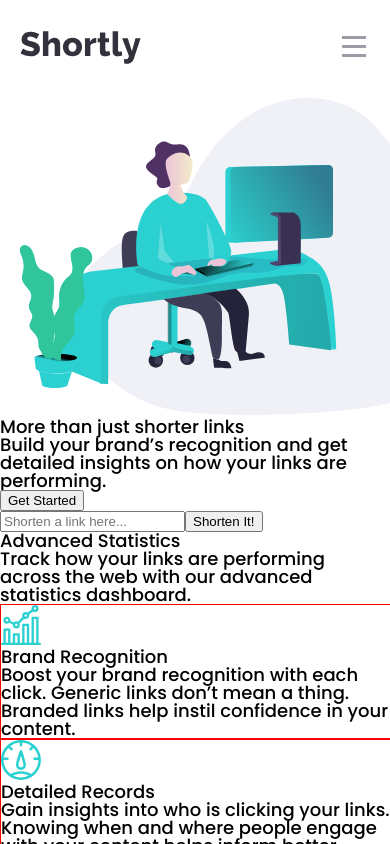
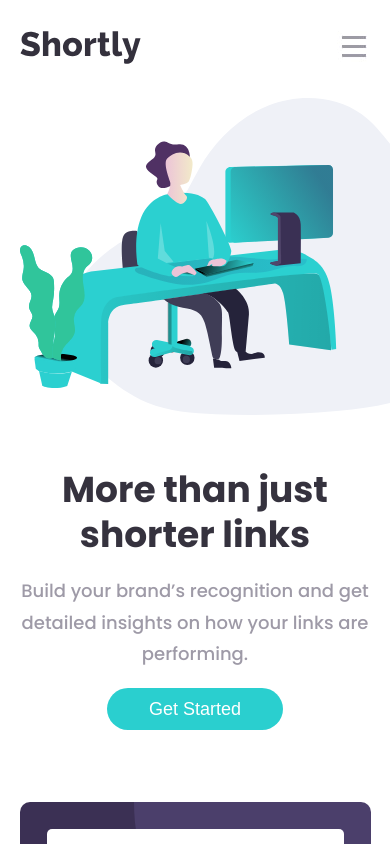
Before and after one commit to emily-v/url-shortening-landing-page, an Angular app: page / in a window 390 px wide. Shown: the top 844 px of the page. Built offline with nearby package versions, Linux system fonts and the light colour scheme.

Commit message:
mobile hero and shorten sections styling complete

```diff
--- a/src/app/app.component.html
+++ b/src/app/app.component.html
@@ -8,27 +8,27 @@
   />
 </div>
 
-<main>
+<main class="main-content">
+
   <div class="hero-description">
-
-    <h2 class="tagline">More than just shorter links</h2>
-    <p class="sub-tagline">Build your brand’s recognition and get detailed insights
+    <h2 class="title-dk">More than just shorter links</h2>
+    <p class="text-content">Build your brand’s recognition and get detailed insights
       on how your links are performing.
     </p>
     <button class="btn btn-pill">Get Started</button>
   </div>
 
   <div class="shorten-section">
-    <div class="shorten-container">
-      <input type="text" class="url" placeholder="Shorten a link here...">
+    <!-- <div class="shorten-container"> -->
+      <input type="text" class="url-input" placeholder="Shorten a link here...">
       <button type="submit" class="btn btn-square">Shorten It!</button>
-    </div>
+    <!-- </div> -->
   </div>
 
   <div class="stats">
     <div class="stats-header">
-      <h3 class="stats-title">Advanced Statistics</h3>
-      <p class="stats-title-desc">
+      <h3 class="title-dk">Advanced Statistics</h3>
+      <p class="text-content">
         Track how your links are performing across the web with our
   advanced statistics dashboard.
       </p>
@@ -40,8 +40,8 @@
           src="./assets/images/icon-brand-recognition.svg"
           alt="graph icon"
         />
-        <h4 class="stats-card-title">Brand Recognition</h4>
-        <p class="stats-card-text">
+        <h4 class="title-dk">Brand Recognition</h4>
+        <p class="text-content">
           Boost your brand recognition with each click. Generic links don’t
           mean a thing. Branded links help instil confidence in your content.
         </p>
@@ -52,8 +52,8 @@
           src="./assets/images/icon-detailed-records.svg"
           alt="records icon"
         />
-        <h4 class="stats-card-title">Detailed Records</h4>
-        <p class="stats-card-text">
+        <h4 class="title-dk">Detailed Records</h4>
+        <p class="text-content">
           Gain insights into who is clicking your links. Knowing when and where
           people engage with your content helps inform better decisions.
         </p>
@@ -64,8 +64,8 @@
           src="./assets/images/icon-fully-customizable.svg"
           alt="art icon"
         />
-        <h4 class="stats-card-title">Fully Customizable</h4>
-        <p class="stats-card-text">
+        <h4 class="title-dk">Fully Customizable</h4>
+        <p class="text-content">
           Improve brand awareness and content discoverability through customizable
           links, supercharging audience engagement.
         </p>
@@ -79,6 +79,7 @@
   </div>
 
 </main>
+
 <footer>
   <div class="col-12-sm col-4-lg">
     <img
--- a/src/app/app.component.scss
+++ b/src/app/app.component.scss
@@ -19,7 +19,83 @@
 
 .hero-img {
     width: 130%;
+}
 
+.main-content {
+    padding: $gutter-vertical $gutter-horizontal;
+    text-align: center;
+    // background: $bg-lt;
+
+    .title-dk {
+        font-weight: $heavy;
+        color: $heading-color-dk;
+        margin: $default-font-size auto;
+    }
+
+    .text-content {
+        color: $text-color-dk;
+        line-height: 1.75em;
+    }
+
+    .btn-pill {
+        @include btn(1.5em, 50%);
+    }
+
+}
+
+.hero-description {
+    margin-bottom: 4em;
+
+    .title-dk {
+        font-size: 2em;
+        line-height: 1.25em;
+    }
+
+    .text-content {
+        margin-bottom: 1em;
+    }
+}
+
+.shorten-section {
+    background-image: url("../assets/images/bg-shorten-mobile.svg");
+    background-repeat: no-repeat;
+    background-position-x: right;
+    background-position-y: top;
+    // background-size: contain;
+    background-color: $bg-dk;
+    border-radius: 10px;
+    display: flex;
+    flex-flow: column wrap;
+    padding: 1.5em;
+
+    %shorten-element {
+        width: 100%;
+        margin-left: auto;
+        margin-right: auto;
+        box-sizing: border-box;
+        border: none;
+        border-radius: 5px;
+        font-size: 1em;
+        font-family: $default-font-family;
+        padding-top: .5em;
+        padding-bottom: .5em;
+
+    }
+
+    .url-input {
+        @extend %shorten-element;
+        margin-top: 0;
+        margin-bottom: 1em;
+        padding-left: 5%;
+    }
+
+    .btn-square {
+        @extend %shorten-element;
+        margin-top: 0;
+        margin-bottom: 0;
+        color: $text-color-lt;
+        background-color: $btn-primary;
+    }
 }
 
 
--- a/src/app/nav/nav.component.scss
+++ b/src/app/nav/nav.component.scss
@@ -30,7 +30,7 @@
         margin-top: 1em;
 
         .btn-pill {
-            @include btn(20px, 90%);
+            @include btn(1.5em, 90%);
             margin-top: 1em;
         }
     }
--- a/src/stylings/_variables.scss
+++ b/src/stylings/_variables.scss
@@ -5,16 +5,18 @@
 $red: hsl(0, 87%, 67%);
 $gray: hsl(0, 0%, 75%);
 $grayish-violet: hsl(257, 7%, 63%);
+$light-violet: 	hsl(225, 33%, 95%);
 $very-dark-blue: hsl(255, 11%, 22%);
 $very-dark-violet: hsl(260, 8%, 14%);
 $white: #fff;
 
 $heading-color-dk: $very-dark-blue;
 $heading-color-lt: $white;
-$text-color-dk: $gray;
+$text-color-dk: $grayish-violet;
 $text-color-lt: $white;
 $nav-secondary: $grayish-violet;
 $bg-dk: $dark-violet;
+$bg-lt: $light-violet;
 $bg-footer: $very-dark-violet;
 $btn-primary: $cyan;
 
@@ -29,7 +31,8 @@
 @mixin btn($br, $w) {
     display: block;
     margin: 0 auto;
-    padding: .5em 2em;
+    padding: .6em 1.5em;
+    border: none;
     color: $text-color-lt;
     background: $btn-primary;
     font-size: inherit;
```
